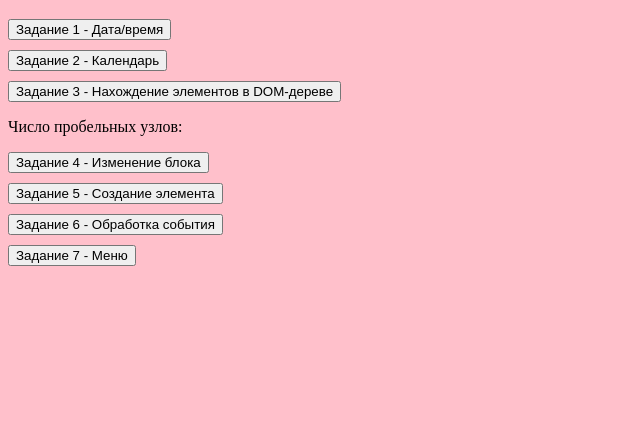
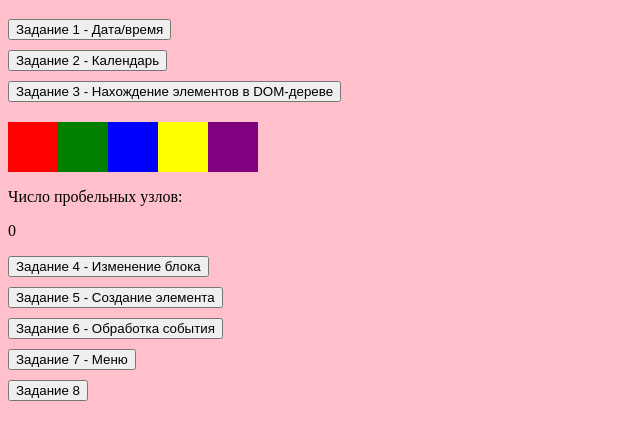
Before and after one commit to BaevaDiana/Web_JavaScript, a plain HTML site: page index.html in a window 1280 px wide. Both pictures are taken after a click on the button "Задание 3 - Нахождение элементов в DOM-дереве". Shown: the part 61-500 px from the top of the page, without its empty margins (0-640 px from the left). Drawn offline with Linux system fonts and the light colour scheme.

Commit message:
сделано задание 8 + поправлена ошибка в задании 3

```diff
--- a/index.html
+++ b/index.html
@@ -172,8 +172,9 @@
 </script>
 
 <button onclick="toggleContent3('myElement')" style="position: relative;">Задание 3 - Нахождение элементов в DOM-дереве</button>
-<div id="myElement" style="display:none; display:flex;"></div>
-<p>Число пробельных узлов: <span id="whitespace"></span></p>
+<div id="myElement" style="display:none;"></div>
+<p id="whitespace_text" style="display:none;">Число пробельных узлов:</p>
+<p><span id="whitespace"></span></p>
 
 <script>
     function createChildElements() {
@@ -199,8 +200,10 @@
         if (x.style.display === "none") {
             x.style.display = "flex";
             createChildElements();
+            document.getElementById('whitespace_text').style.display = "block";
         } else {
             x.style.display = "none";
+            document.getElementById('whitespace_text').style.display = "none";
         }
     }
 </script>
@@ -432,11 +435,56 @@
     }
 </script>
 
+<button onclick="toggleContent8()">Задание 8</button>
+<div id="container" style="display: none;">
+    <img id="myImage" src="https://picsum.photos/id/237/200/300" alt="">
+    <div id="text">Hello, JavaScript!</div>
+</div>
+<script>
+    function toggleContent8() {
+        const container = document.getElementById("container");
+        if (container.style.display === "none") {
+            container.style.display = "block";
+        } else {
+            container.style.display = "none";
+        }
 
+        var img = document.getElementById("myImage");
+        var text = document.getElementById("text");
 
+        img.addEventListener("mouseover", function () {
+            text.style.opacity = "0";
+            img.style.opacity = "0";
+            img.style.transition = "opacity 0.5s ease-in-out";
+        });
 
+        img.addEventListener("mouseout", function () {
+            text.style.opacity = "1";
+            img.style.opacity = "1";
+            img.style.transition = "opacity 0.5s ease-in-out";
+        });
 
-
+        img.addEventListener("transitionend", function () {
+            if (img.style.opacity === "0") {
+                text.style.opacity = "1";
+                text.style.position = "absolute";
+                text.style.top = img.offsetTop + "px";
+                text.style.left = img.offsetLeft + "px";
+                text.style.width = img.width + "px";
+                text.style.height = img.height + "px";
+                text.style.zIndex = "-1";
+            } else {
+                text.style.opacity = "0";
+                text.style.position = "";
+                text.style.top = "";
+                text.style.left = "";
+                text.style.width = "";
+                text.style.height = "";
+                text.style.zIndex = "";
+            }
+        });
+    }
+</script>
 
 </body>
 </html>
```
